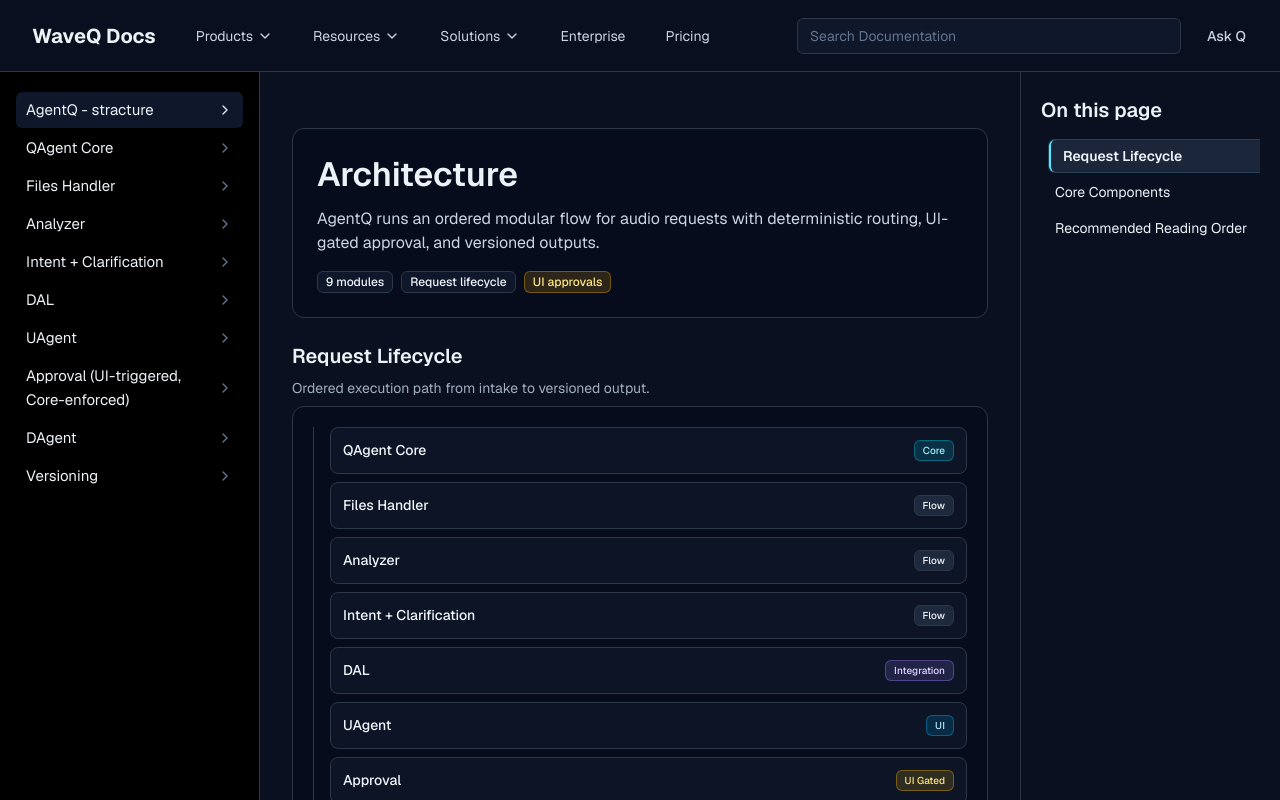
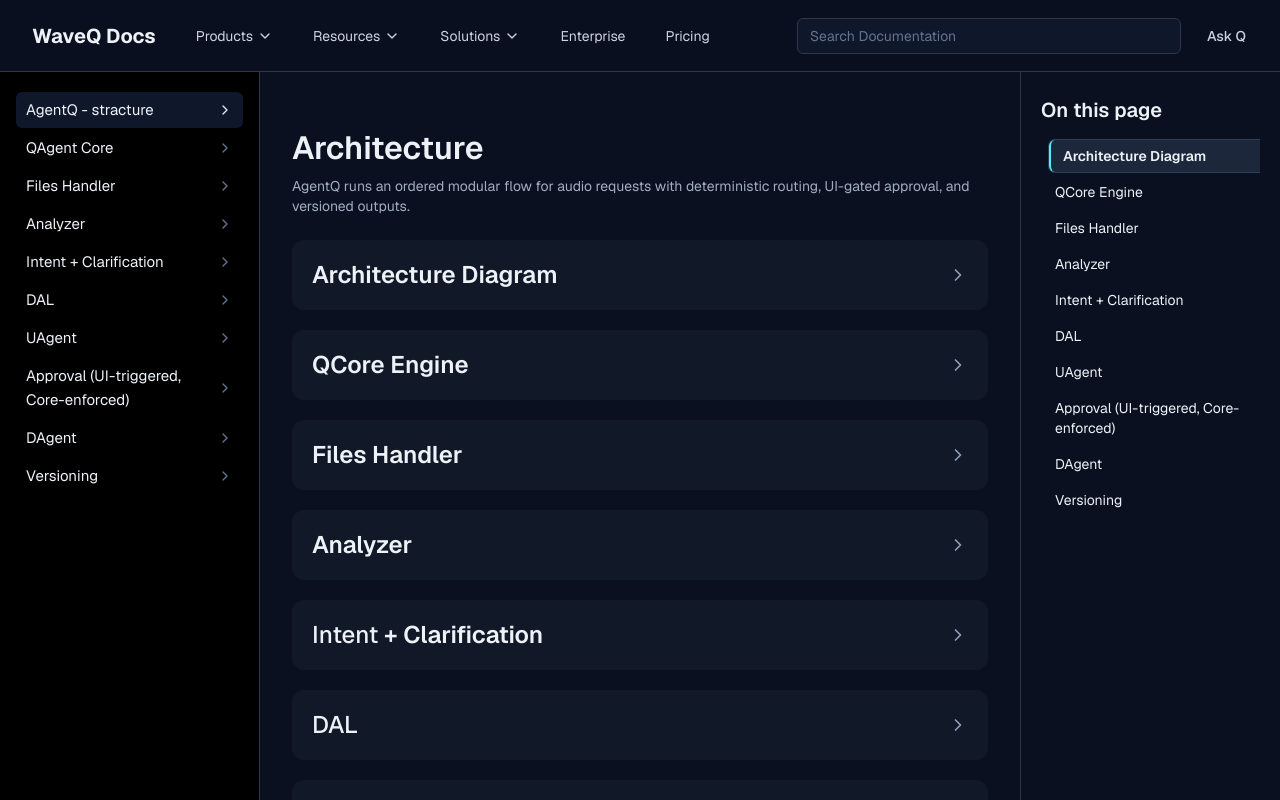
Before and after one commit to liormedan/Qagent-WebSiteDoc, a Next.js app: page /docs/architecture in a window 1280 px wide. Built offline with nearby package versions, Linux system fonts and the light colour scheme.

Commit message:
Refine docs layout and replace architecture image with linear flow diagram

```diff
--- a/src/app/docs/architecture/page.tsx
+++ b/src/app/docs/architecture/page.tsx
@@ -1,125 +1,85 @@
-import Link from "next/link";
 import { DocsContent } from "@/components/layout/DocsContent";
-import { Badge } from "@/components/ui/badge";
-import { Card, CardContent } from "@/components/ui/card";
-import { ModuleAccordion } from "@/components/ui/ModuleAccordion";
-import { cn } from "@/lib/utils";
+import { PageTitle } from "@/components/ui/PageTitle";
+import { QAgentArchitectureLinearDiagram } from "@/components/ui/QAgentArchitectureLinearDiagram";
+import { SectionBlock } from "@/components/ui/SectionBlock";
 
-type LifecycleNode = {
-  id: string;
-  name: string;
-  type: "Core" | "Flow" | "Integration" | "UI" | "UI Gated" | "Execution" | "State";
-};
-
-type ModuleCard = {
-  id: string;
-  anchorId: string;
-  name: string;
-  type: LifecycleNode["type"];
+type ModuleChapter = {
+  title: string;
+  role: "Core" | "Flow" | "Integration" | "UI" | "UI Gated" | "Execution" | "State";
   purpose: string;
   inputs: string;
   outputs: string;
   dependsOn: string;
 };
 
-const lifecycleNodes: LifecycleNode[] = [
-  { id: "01", name: "QAgent Core", type: "Core" },
-  { id: "02", name: "Files Handler", type: "Flow" },
-  { id: "03", name: "Analyzer", type: "Flow" },
-  { id: "04", name: "Intent + Clarification", type: "Flow" },
-  { id: "05", name: "DAL", type: "Integration" },
-  { id: "06", name: "UAgent", type: "UI" },
-  { id: "07", name: "Approval", type: "UI Gated" },
-  { id: "08", name: "DAgent", type: "Execution" },
-  { id: "09", name: "Versioning", type: "State" },
-];
-
-const moduleCards: ModuleCard[] = [
+const moduleChapters: ModuleChapter[] = [
   {
-    id: "01",
-    anchorId: "01-qagent-core",
-    name: "QAgent Core",
-    type: "Core",
+    title: "QCore Engine",
+    role: "Core",
     purpose: "Controls ordered module execution and enforces deterministic system rules.",
-    inputs: "User request context, session state, module responses.",
+    inputs: "User request context, session state, and module responses.",
     outputs: "Validated next-module command and runtime state updates.",
     dependsOn: "All downstream modules for execution results.",
   },
   {
-    id: "02",
-    anchorId: "02-files-handler",
-    name: "Files Handler",
-    type: "Flow",
+    title: "Files Handler",
+    role: "Flow",
     purpose: "Loads, validates, and indexes user-provided files for analysis.",
     inputs: "Uploaded files and metadata.",
     outputs: "Normalized file references and access-safe handles.",
     dependsOn: "QAgent Core request scope.",
   },
   {
-    id: "03",
-    anchorId: "03-analyzer",
-    name: "Analyzer",
-    type: "Flow",
+    title: "Analyzer",
+    role: "Flow",
     purpose: "Extracts audio evidence and structured signal features for decision layers.",
     inputs: "File handles and analysis directives.",
-    outputs: "Feature vectors, detected events, confidence metadata.",
+    outputs: "Feature vectors, detected events, and confidence metadata.",
     dependsOn: "Files Handler output.",
   },
   {
-    id: "04",
-    anchorId: "04-intent-clarification",
-    name: "Intent + Clarification",
-    type: "Flow",
+    title: "Intent + Clarification",
+    role: "Flow",
     purpose: "Resolves user intent and blocks ambiguous actions until clarified.",
     inputs: "User language intent and analyzer evidence.",
     outputs: "Confirmed intent state with explicit constraints.",
     dependsOn: "QAgent Core and Analyzer evidence.",
   },
   {
-    id: "05",
-    anchorId: "05-dal",
-    name: "DAL",
-    type: "Integration",
-    purpose: "Builds executable action plan aligned to approved intent boundaries.",
+    title: "DAL",
+    role: "Integration",
+    purpose: "Builds executable action plans aligned to approved intent boundaries.",
     inputs: "Confirmed intent, constraints, and module context.",
     outputs: "Deterministic action graph for execution modules.",
     dependsOn: "Intent + Clarification result.",
   },
   {
-    id: "06",
-    anchorId: "06-uagent",
-    name: "UAgent",
-    type: "UI",
+    title: "UAgent",
+    role: "UI",
     purpose: "Generates user-facing plan view and review controls before execution.",
     inputs: "DAL action graph and current session state.",
     outputs: "UI-ready action summary and approval prompts.",
     dependsOn: "DAL output.",
   },
   {
-    id: "07",
-    anchorId: "07-approval-ui-triggered-core-enforced",
-    name: "Approval (UI-triggered, Core-enforced)",
-    type: "UI Gated",
+    title: "Approval (UI-triggered, Core-enforced)",
+    role: "UI Gated",
     purpose: "Prevents execution until explicit user approval is captured and verified.",
     inputs: "User approval signal and DAL plan fingerprint.",
     outputs: "Approved or rejected execution gate state.",
     dependsOn: "UAgent prompt delivery and QAgent Core validation.",
   },
   {
-    id: "08",
-    anchorId: "08-dagent",
-    name: "DAgent",
-    type: "Execution",
+    title: "DAgent",
+    role: "Execution",
     purpose: "Executes approved DSP operations exactly as defined by the DAL plan.",
     inputs: "Approved execution graph and media context.",
     outputs: "Processed artifacts, logs, and status outcomes.",
     dependsOn: "Approval gate and DAL integrity.",
   },
   {
-    id: "09",
-    anchorId: "09-versioning",
-    name: "Versioning",
-    type: "State",
+    title: "Versioning",
+    role: "State",
     purpose: "Persists final outputs as traceable versions for compare/revert workflows.",
     inputs: "Execution artifacts and session lineage data.",
     outputs: "Version snapshots and lifecycle transition records.",
@@ -127,96 +87,70 @@ const moduleCards: ModuleCard[] = [
   },
 ];
 
-function toneClass(type: LifecycleNode["type"]): string {
-  if (type === "UI Gated") return "bg-amber-400/15 text-amber-200 border-amber-400/35";
-  if (type === "Core") return "bg-cyan-400/15 text-cyan-200 border-cyan-400/35";
-  if (type === "Execution") return "bg-indigo-400/15 text-indigo-200 border-indigo-400/35";
-  if (type === "State") return "bg-emerald-400/15 text-emerald-200 border-emerald-400/35";
-  if (type === "Integration") return "bg-violet-400/15 text-violet-200 border-violet-400/35";
-  if (type === "UI") return "bg-sky-400/15 text-sky-200 border-sky-400/35";
-  return "bg-slate-800 text-slate-100 border-[var(--border)]";
+function chapterBody(chapter: ModuleChapter): string[] {
+  if (chapter.title === "QCore Engine") {
+    return [
+      "### Main QAgent Core Structure",
+      "Defines QCore as the architectural center that governs orchestration, state-aware routing, and system control boundaries.",
+      "### QCore Engine",
+      "Describes the internal runtime core that executes the agent loop and coordinates decision progression across stages.",
+      "### LLM Interface Layer",
+      "Explains the controlled bridge that prepares context, invokes external models, validates responses, and returns structured decisions.",
+      "### Model Provider Registry",
+      "Outlines provider selection logic, fallback options, and model-routing constraints for reliable multi-model operation.",
+      "### Tool System",
+      "Covers the execution path for approved actions and how tool invocations are routed from decisions into operational modules.",
+      "### State Manager",
+      "Summarizes how runtime context and progression state are persisted, updated, and reloaded between loop iterations.",
+      "### Flow Controller",
+      "Defines transition guardrails that enforce valid movement between states and prevent invalid execution sequences.",
+      "### Memory / History Layer",
+      "Describes how prior interactions, decisions, and lineage are surfaced to preserve context continuity across the workflow.",
+    ];
+  }
+
+  return [
+    "### Module Type",
+    chapter.role,
+    "### Purpose",
+    chapter.purpose,
+    "### Inputs",
+    chapter.inputs,
+    "### Outputs",
+    chapter.outputs,
+    "### Depends On",
+    chapter.dependsOn,
+  ];
 }
 
 export default function ArchitecturePage() {
   return (
     <DocsContent>
-      <div className="space-y-6 pb-4">
-        <section className="rounded-xl border border-[var(--border)] bg-slate-950/30 p-5 md:p-6">
-          <h1 className="text-3xl font-semibold leading-tight md:text-[2.1rem]">Architecture</h1>
-          <p className="mt-3 max-w-3xl text-sm leading-6 text-slate-300 md:text-base">
-            AgentQ runs an ordered modular flow for audio requests with deterministic routing, UI-gated approval, and versioned outputs.
-          </p>
-          <div className="mt-4 flex flex-wrap gap-2">
-            <Badge className="border border-[var(--border)] bg-slate-900 text-slate-100">9 modules</Badge>
-            <Badge className="border border-[var(--border)] bg-slate-900 text-slate-100">Request lifecycle</Badge>
-            <Badge className="border border-amber-400/35 bg-amber-400/15 text-amber-200">UI approvals</Badge>
+      <PageTitle
+        title="Architecture"
+        description="AgentQ runs an ordered modular flow for audio requests with deterministic routing, UI-gated approval, and versioned outputs."
+      />
+
+      <div className="flex flex-col gap-5">
+        <SectionBlock
+          title="Architecture Diagram"
+          body={[
+            "### Overview",
+            "Ordered modular flow from request intake to versioned output.",
+            "### Structure",
+            "The diagram is the single reference of module order in this page.",
+          ]}
+          collapsible
+          childrenFirst
+        >
+          <div className="space-y-3">
+            <QAgentArchitectureLinearDiagram />
           </div>
-        </section>
+        </SectionBlock>
 
-        <section id="request-lifecycle" className="space-y-2">
-          <h2 className="text-xl font-semibold">Request Lifecycle</h2>
-          <p className="text-sm text-[var(--muted)]">Ordered execution path from intake to versioned output.</p>
-
-          <Card className="border border-[var(--border)] bg-slate-950/35">
-            <CardContent className="p-4 md:p-5">
-              <div className="space-y-2 border-s border-[var(--border)] ps-4">
-                {lifecycleNodes.map((node) => (
-                  <div key={node.id} className="flex items-center justify-between gap-3 rounded-lg border border-[var(--border)] bg-slate-900/70 p-3">
-                    <p className="text-sm font-medium text-slate-100">{node.name}</p>
-                    <Badge className={cn("shrink-0 border text-[10px]", toneClass(node.type))}>{node.type}</Badge>
-                  </div>
-                ))}
-              </div>
-            </CardContent>
-          </Card>
-        </section>
-
-        <section id="core-components" className="space-y-2">
-          <h2 className="text-xl font-semibold">Core Components</h2>
-          <p className="text-sm text-[var(--muted)]">
-            Format per module: Purpose, Inputs, Outputs, and Depends on.
-          </p>
-
-          <div className="grid grid-cols-1 gap-3 xl:grid-cols-2">
-            {moduleCards.map((module) => (
-              <ModuleAccordion
-                key={module.id}
-                anchorId={module.anchorId}
-                number={module.id}
-                name={module.name}
-                role={module.type}
-                purpose={module.purpose}
-                inputs={module.inputs}
-                outputs={module.outputs}
-                dependsOn={module.dependsOn}
-                isPrimary={module.id === "01"}
-              />
-            ))}
-          </div>
-        </section>
-
-        <section id="recommended-reading" className="space-y-2">
-          <h2 className="text-xl font-semibold">Recommended Reading Order</h2>
-          <p className="text-sm text-[var(--muted)]">Start here if this is your first pass through the system docs.</p>
-
-          <div className="grid grid-cols-1 gap-3 md:grid-cols-3">
-            {[
-              { step: "1", title: "System Overview", href: "/docs/overview", summary: "Understand system scope and request lifecycle." },
-              { step: "2", title: "Architecture", href: "/docs/architecture", summary: "Map module order, constraints, and approval gate." },
-              { step: "3", title: "One Request Journey", href: "/docs/orchestration/orchestration-flow", summary: "See end-to-end execution in one concrete flow." },
-            ].map((item) => (
-              <Link
-                key={item.step}
-                href={item.href}
-                className="rounded-lg border border-[var(--border)] bg-slate-950/25 p-4 transition-colors hover:bg-slate-950/50"
-              >
-                <p className="text-xs text-slate-400">Step {item.step}</p>
-                <p className="mt-1 text-sm font-semibold text-slate-100">{item.title}</p>
-                <p className="mt-1 text-sm text-slate-300">{item.summary}</p>
-              </Link>
-            ))}
-          </div>
-        </section>
+        {moduleChapters.map((chapter) => (
+          <SectionBlock key={chapter.title} title={chapter.title} body={chapterBody(chapter)} collapsible />
+        ))}
       </div>
     </DocsContent>
   );
--- a/src/app/globals.css
+++ b/src/app/globals.css
@@ -54,3 +54,37 @@ summary {
 summary::-webkit-details-marker {
   display: none;
 }
+
+* {
+  scrollbar-color: #64748b #0b1020;
+  scrollbar-width: thin;
+}
+
+*::-webkit-scrollbar {
+  width: 10px;
+  height: 10px;
+}
+
+*::-webkit-scrollbar-track {
+  background: #0b1020;
+}
+
+*::-webkit-scrollbar-thumb {
+  background: #475569;
+  border-radius: 9999px;
+  border: 2px solid #0b1020;
+}
+
+*::-webkit-scrollbar-thumb:hover {
+  background: #64748b;
+}
+
+.docs-main-scroll {
+  -ms-overflow-style: none;
+  scrollbar-width: none;
+}
+
+.docs-main-scroll::-webkit-scrollbar {
+  width: 0;
+  height: 0;
+}
--- a/src/components/layout/DocsShell.tsx
+++ b/src/components/layout/DocsShell.tsx
@@ -16,18 +16,18 @@ export function DocsShell({ children }: { children: React.ReactNode }) {
     <div className="h-screen overflow-hidden bg-[var(--bg)] text-[var(--text)]">
       <DocsHeader key={pathname} onOpenMenu={() => setMobileMenuOpen(true)} onOpenToc={() => setMobileTocOpen(true)} />
 
-      <div className="mx-auto grid h-[calc(100vh-72px)] w-full max-w-[1800px] grid-cols-1 lg:grid-cols-[260px_minmax(0,1fr)] xl:grid-cols-[260px_minmax(0,1fr)_260px]">
+      <div className="mx-auto grid h-[calc(100vh-72px)] w-full max-w-[1800px] grid-cols-1 overflow-hidden lg:grid-cols-[260px_minmax(0,1fr)] xl:grid-cols-[260px_minmax(0,1fr)_260px]">
         <div className="hidden border-r border-[var(--border)] lg:block">
           <DocsSidebar className="h-full overflow-y-auto" />
         </div>
 
-        <main className="min-h-0 min-w-0 overflow-y-auto px-4 py-4 md:px-8 md:py-6">
+        <main className="docs-main-scroll min-h-0 min-w-0 overflow-y-auto px-4 py-4 md:px-8 md:py-6">
           {children}
           <DocsPager />
         </main>
 
-        <div className="hidden min-h-0 border-l border-[var(--border)] px-5 py-6 xl:block">
-          <DocsToc className="h-full overflow-y-auto" />
+        <div className="hidden min-h-0 overflow-hidden border-l border-[var(--border)] px-5 py-6 xl:block">
+          <DocsToc className="h-full overflow-hidden" />
         </div>
       </div>
 
--- a/src/components/layout/DocsToc.tsx
+++ b/src/components/layout/DocsToc.tsx
@@ -2,7 +2,7 @@
 
 import Link from "next/link";
 import { usePathname } from "next/navigation";
-import { useEffect, useMemo, useState } from "react";
+import { useCallback, useEffect, useMemo, useState } from "react";
 import { cn } from "@/lib/utils";
 
 type TocHeading = {
@@ -25,9 +25,12 @@ export function DocsToc({ className }: { className?: string }) {
   const [headings, setHeadings] = useState<TocHeading[]>([]);
   const [activeId, setActiveId] = useState<string>("");
 
-  useEffect(() => {
+  const collectHeadings = useCallback(() => {
     const root = document.querySelector("[data-docs-content]");
-    if (!root) return;
+    if (!root) {
+      setHeadings([]);
+      return;
+    }
 
     const nodes = Array.from(root.querySelectorAll("h2")).filter(
       (node) => (node as HTMLHeadingElement).dataset.tocHidden !== "true",
@@ -52,29 +55,42 @@ export function DocsToc({ className }: { className?: string }) {
       });
     }
 
-    const frame = window.requestAnimationFrame(() => setHeadings(nextHeadings));
-    return () => window.cancelAnimationFrame(frame);
-  }, [pathname]);
+    setHeadings(nextHeadings);
+  }, []);
 
   useEffect(() => {
+    const frame = window.requestAnimationFrame(collectHeadings);
+
+    const root = document.querySelector("[data-docs-content]");
+    if (!root) return () => window.cancelAnimationFrame(frame);
+    const observer = new MutationObserver(() => collectHeadings());
+    observer.observe(root, { subtree: true, attributes: true, attributeFilter: ["open"] });
+
+    return () => {
+      window.cancelAnimationFrame(frame);
+      observer.disconnect();
+    };
+  }, [pathname, collectHeadings]);
+
+  useEffect(() => {
+    if (!headings.length) return;
+    let raf = 0;
     const scrollRoot = document.querySelector("main");
-    if (!(scrollRoot instanceof HTMLElement) || !headings.length) return;
-
-    const getTopRelativeToScrollRoot = (el: HTMLElement): number => {
-      const rootRect = scrollRoot.getBoundingClientRect();
-      const elRect = el.getBoundingClientRect();
-      return elRect.top - rootRect.top + scrollRoot.scrollTop;
-    };
+    if (!(scrollRoot instanceof HTMLElement)) return;
+    const contentRoot = document.querySelector("[data-docs-content]");
+    const markerOffset = 160;
 
     const updateActiveHeading = () => {
-      const markerLine = scrollRoot.scrollTop + 120;
+      const markerLine = scrollRoot.scrollTop + markerOffset;
       let nextActive = headings[0]?.id ?? "";
 
       for (const heading of headings) {
         const el = document.getElementById(heading.id);
         if (!el) continue;
         if (el.offsetParent === null) continue;
-        const top = getTopRelativeToScrollRoot(el);
+        const rootRect = scrollRoot.getBoundingClientRect();
+        const elRect = el.getBoundingClientRect();
+        const top = elRect.top - rootRect.top + scrollRoot.scrollTop;
         if (top <= markerLine) {
           nextActive = heading.id;
         } else {
@@ -85,20 +101,35 @@ export function DocsToc({ className }: { className?: string }) {
       setActiveId((prev) => (prev === nextActive ? prev : nextActive));
     };
 
+    const onScroll = () => {
+      if (raf) return;
+      raf = window.requestAnimationFrame(() => {
+        raf = 0;
+        updateActiveHeading();
+      });
+    };
+
     updateActiveHeading();
-    scrollRoot.addEventListener("scroll", updateActiveHeading, { passive: true });
+    scrollRoot.addEventListener("scroll", onScroll, { passive: true });
     window.addEventListener("resize", updateActiveHeading);
+    window.addEventListener("hashchange", updateActiveHeading);
+    contentRoot?.addEventListener("toggle", updateActiveHeading, true);
+    contentRoot?.addEventListener("transitionend", updateActiveHeading, true);
 
     return () => {
-      scrollRoot.removeEventListener("scroll", updateActiveHeading);
+      if (raf) window.cancelAnimationFrame(raf);
+      scrollRoot.removeEventListener("scroll", onScroll);
       window.removeEventListener("resize", updateActiveHeading);
+      window.removeEventListener("hashchange", updateActiveHeading);
+      contentRoot?.removeEventListener("toggle", updateActiveHeading, true);
+      contentRoot?.removeEventListener("transitionend", updateActiveHeading, true);
     };
   }, [headings]);
 
   const hasHeadings = useMemo(() => headings.length > 0, [headings]);
 
   return (
-    <aside className={cn("space-y-4", className)}>
+    <aside className={cn("space-y-4 overflow-hidden", className)}>
       <p className="text-xl font-semibold">On this page</p>
       {hasHeadings ? (
         <nav className="space-y-1">
@@ -106,6 +137,7 @@ export function DocsToc({ className }: { className?: string }) {
             <Link
               key={`${heading.id}-${index}`}
               href={`#${heading.id}`}
+              onClick={() => setActiveId(heading.id)}
               className={cn(
                 "block rounded-md border-l-2 border-transparent px-3 py-1.5 text-sm text-slate-300 transition-all duration-150 hover:bg-slate-800 hover:text-white",
                 heading.id === activeId ? "translate-x-2 border-cyan-300 bg-slate-800/95 font-semibold text-white shadow-[0_0_0_1px_rgba(125,211,252,0.25)]" : "",
--- /dev/null
+++ b/src/components/ui/QAgentArchitectureLinearDiagram.tsx
@@ -0,0 +1,39 @@
+"use client";
+
+import { ArrowDown, CornerLeftUp } from "lucide-react";
+
+const flowSteps = [
+  "QAgent Core",
+  "Files Handler",
+  "Analyzer",
+  "Intent + Clarification",
+  "DAL (Decision Abstraction Layer)",
+  "UAgent (UI Plan Generation)",
+  "Approval (User Confirmation)",
+  "DAgent (Execution)",
+  "Versioning (Result & State Update)",
+];
+
+export function QAgentArchitectureLinearDiagram() {
+  return (
+    <div className="rounded-xl border border-[var(--border)] bg-slate-950/35 p-4 md:p-5">
+      <div className="mx-auto flex max-w-2xl flex-col items-stretch gap-2">
+        {flowSteps.map((step, index) => (
+          <div key={step} className="flex flex-col items-center gap-2">
+            <div className="w-full rounded-lg border border-[var(--border)] bg-slate-900/70 px-4 py-3 text-center text-sm font-semibold text-slate-100 md:text-base">
+              {step}
+            </div>
+            {index < flowSteps.length - 1 ? (
+              <ArrowDown className="h-4 w-4 text-cyan-300/90" />
+            ) : null}
+          </div>
+        ))}
+
+        <div className="mt-1 flex items-center justify-center gap-2 text-sm font-semibold text-cyan-200">
+          <CornerLeftUp className="h-4 w-4" />
+          <span>Refinement Cycle (optional loop back)</span>
+        </div>
+      </div>
+    </div>
+  );
+}
--- a/src/content/qcore.ts
+++ b/src/content/qcore.ts
@@ -25,38 +25,14 @@ export const qcoreContent: DocPageContent = {
     {
       title: "QCore Engine",
       body: [
-        "### Overview",
-        "QCore Engine is the internal runtime of QAgent.",
-        "It executes the agent loop and coordinates reasoning and execution within one controlled runtime.",
-        "### Purpose",
-        "QCore Engine is a loop-based orchestration system that manages reasoning, decisions, and execution flow.",
-        "### Internal Components",
-        "Agent Controller: runs the agent loop, triggers reasoning cycles, and controls execution flow progression.",
-        "Decision Engine: interprets LLM outputs, converts them into structured decisions, and determines the next action and stage.",
-        "Execution Router: maps decisions to system tools, routes execution to correct modules, and ensures payload alignment.",
-        "State Coordinator: maintains internal runtime state, updates context after each step, and tracks progression through the flow.",
-        "### Internal Flow",
-        "Input -> Agent Controller -> LLM reasoning -> Decision Engine -> Execution Router -> Modules -> State Coordinator -> loop.",
-        "This is a continuous cycle that repeats until a completion condition or user interaction checkpoint is reached.",
-        "### Interaction with External Layers",
-        "LLM Interface Layer: reasoning access path used by Agent Controller and Decision Engine.",
-        "Tool System: execution endpoint used by Execution Router to trigger module actions.",
-        "State Manager: shared persistence layer synchronized by State Coordinator.",
-        "Flow Controller: global transition rules enforced alongside internal loop decisions.",
-        "### Control Boundaries",
-        "QCore Engine is responsible for execution orchestration, reasoning coordination, and state progression.",
-        "QCore Engine is not responsible for DSP execution, UI rendering, file handling, or direct model implementation.",
-        "### Loop Behavior",
-        "The system is iterative. Each step depends on the previous state snapshot, and loop progression is state-driven.",
-        "QCore continues cycling until workflow completion or explicit user interaction is required.",
-        "### Failure Handling (Conceptual)",
-        "Invalid decision: return to a reasoning retry cycle.",
-        "Missing data: route back to clarification before continuing execution.",
-        "Execution failure: trigger fallback path or re-route to a safer module path.",
-        "### Architectural Summary",
-        "QCore Engine is the internal execution system of QAgent, responsible for running the agent loop, coordinating reasoning, routing execution, and maintaining state progression.",
-        "### Validation",
-        "{\"qcore_internal_defined\": true, \"components_separated\": true, \"loop_defined\": true, \"boundaries_clear\": true, \"ready_for_next_layers\": true}",
+        "### Main QAgent Core Structure",
+        "### QCore Engine",
+        "### LLM Interface Layer",
+        "### Model Provider Registry",
+        "### Tool System",
+        "### State Manager",
+        "### Flow Controller",
+        "### Memory / History Layer",
       ],
     },
     {
```
